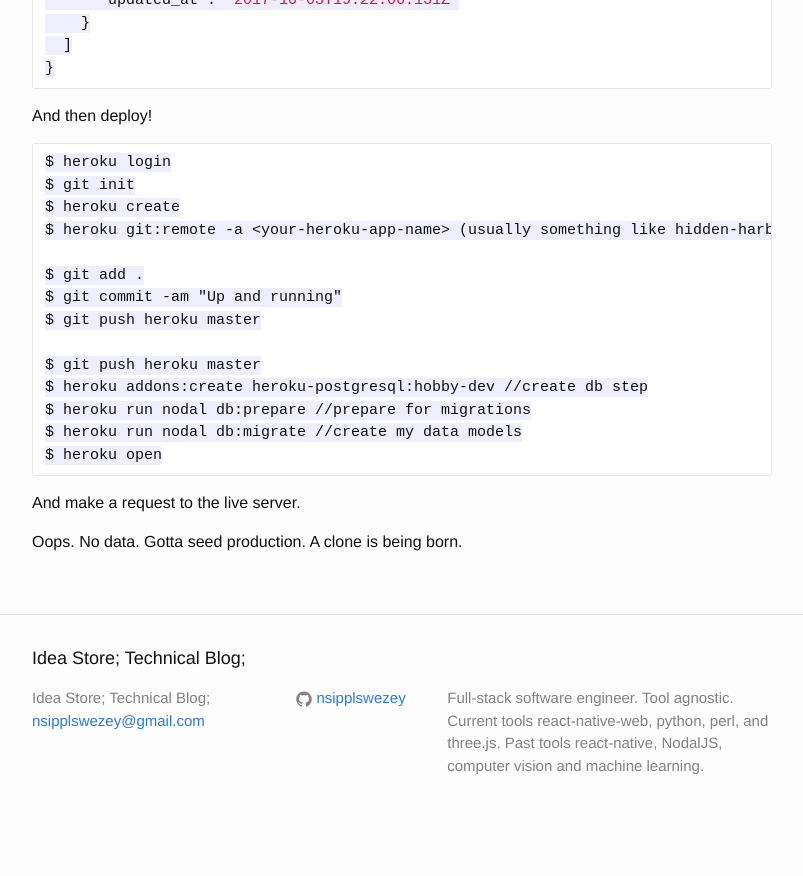
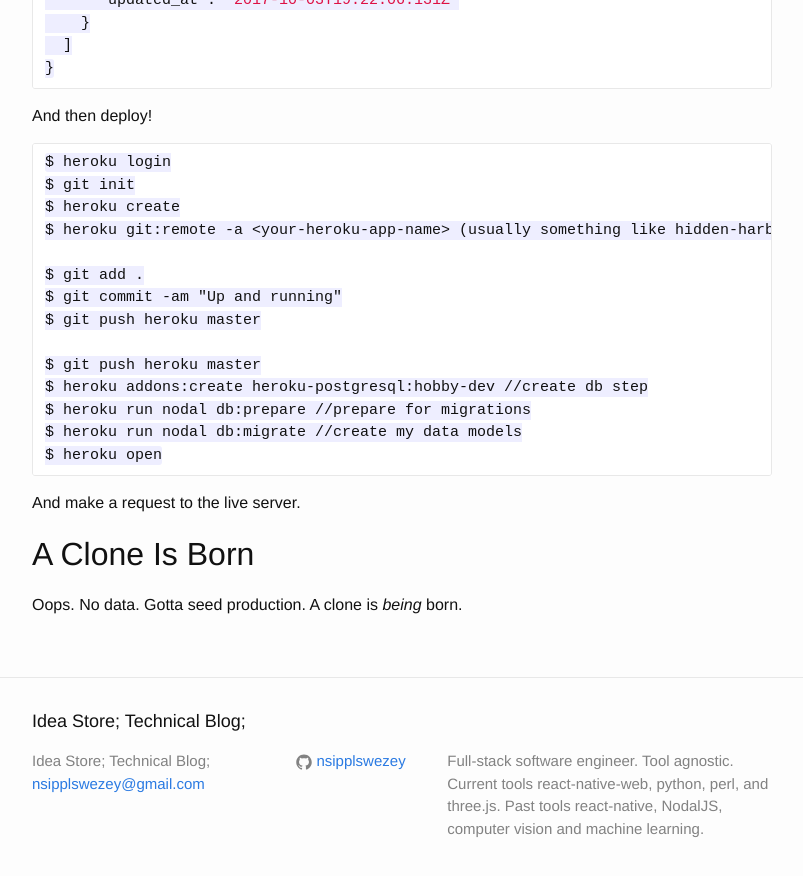
Before and after one commit to nsipplswezey/nsipplswezey.github.io, a Jekyll site: the page built from _posts/2017-10-03-Day-2.md, in a window 1280 px wide and 900 px high, scrolled down 5970 px. Shown: the top 876 px of the window, without its empty margins (238-1041 px from the left). Built offline with Jekyll 4.4.1, drawn with Linux system fonts in a browser that asks for light colours; comment, search, counter and statistics services are not loaded; before the commit the page ends 6807 px from its top, so only the background shows below that.

Commit message:
Saved 2017-10-03-Day-2.md with Dillinger.io

```diff
--- a/_posts/2017-10-03-Day-2.md
+++ b/_posts/2017-10-03-Day-2.md
@@ -257,4 +257,6 @@ $ heroku open
 
 And make a request to the live server.
 
-Oops. No data. Gotta seed production. A clone is being born.
+## A Clone Is Born
+
+Oops. No data. Gotta seed production. A clone is *being* born.
```
